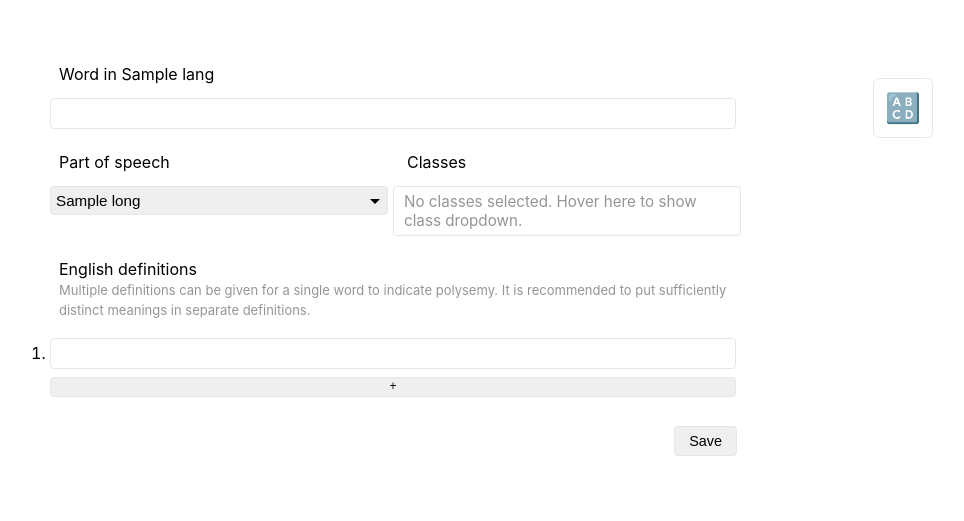
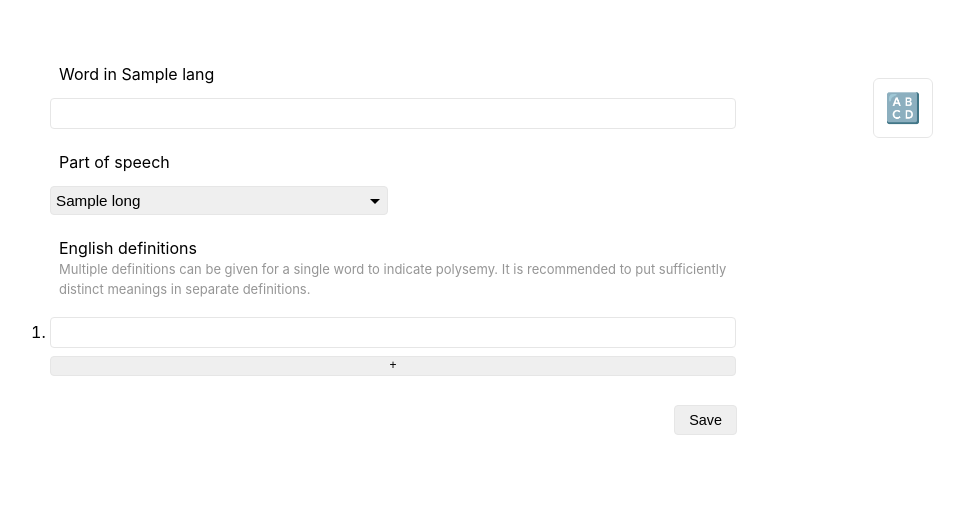
Before and after one commit to seaming/lang-tool, a Python web app: template templates/add_word.html in a window 1280 px wide. Shown: the top 521 px of the page, without its empty margins (247-1211 px from the left). Run offline with Jinja, Linux system fonts and the light colour scheme; the template is opened without the code that fills it: most values are stand-ins (such as "Sample title", 1, 10 or a date in 2020).

Commit message:
hide class selector if classes disabled

```diff
--- a/templates/add_word.html
+++ b/templates/add_word.html
@@ -12,7 +12,7 @@
 
   <div class="row">
     <div class="col-6 form-label">Part of speech</div>
-    <div class="col-6 form-label">Classes</div>
+    {% if lang.use_classes %}<div class="col-6 form-label">Classes</div>{% endif %}
   </div>
 
   <div class="row">
@@ -21,6 +21,7 @@
         <option value="{{ p.abbr }}">{{ p.long }}</option>
         {% endfor %}</select>
     </div>
+    {% if lang.use_classes %}
     <div class="col-6 dropdown multiple-select">
       <span id="classlist" class="text-muted">No classes selected. Hover here to show class dropdown.</span>
       <div class="dropdown-content">{% for c in classes %}
@@ -28,6 +29,7 @@
         <label class="checkbox-label" for="checkbox_{{ c.abbr }}">{{ c.long }}</label><br>
         {% endfor %}</div>
     </div>
+    {% endif %}
   </div>
 
   <div class="row">
```
